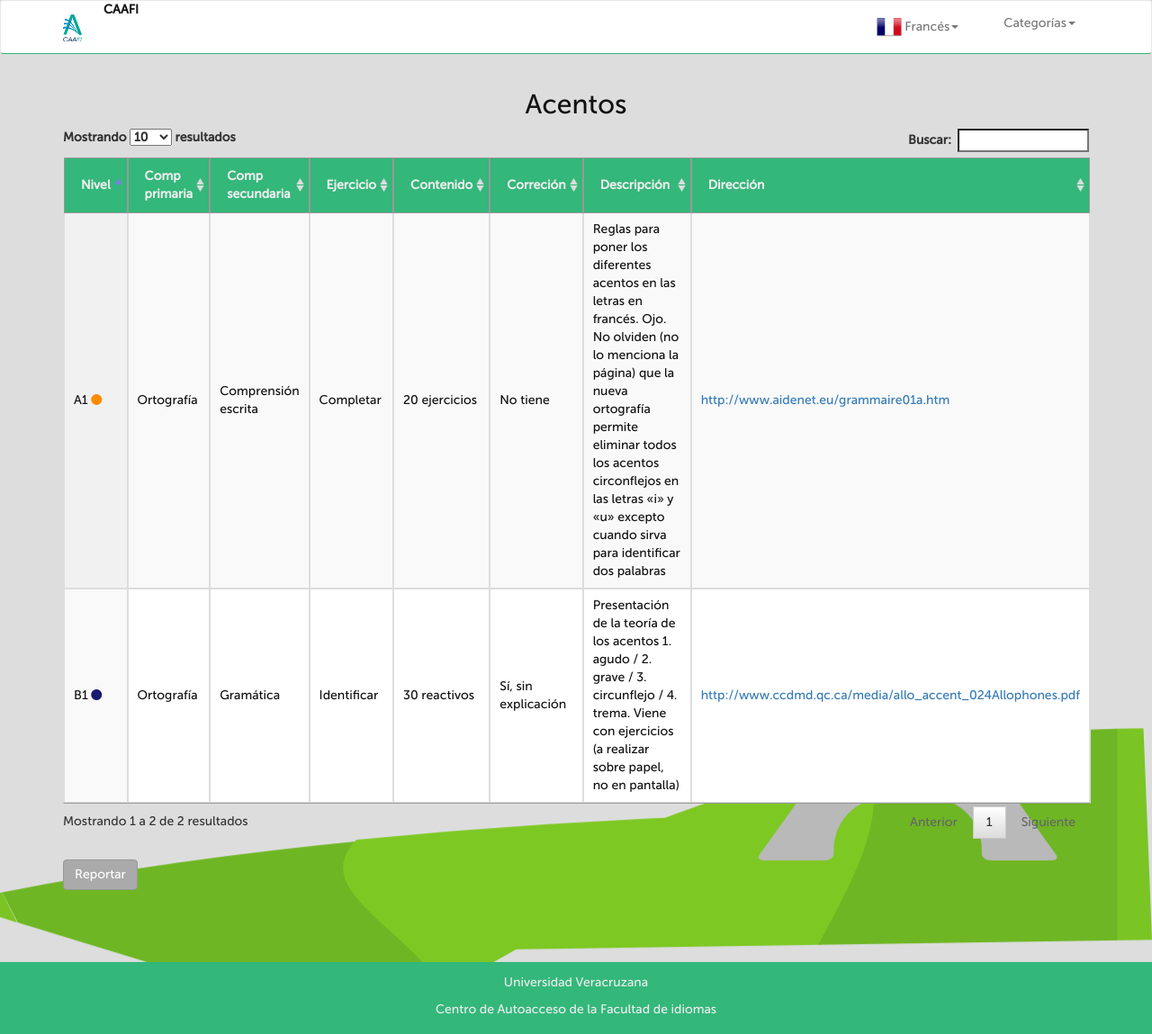
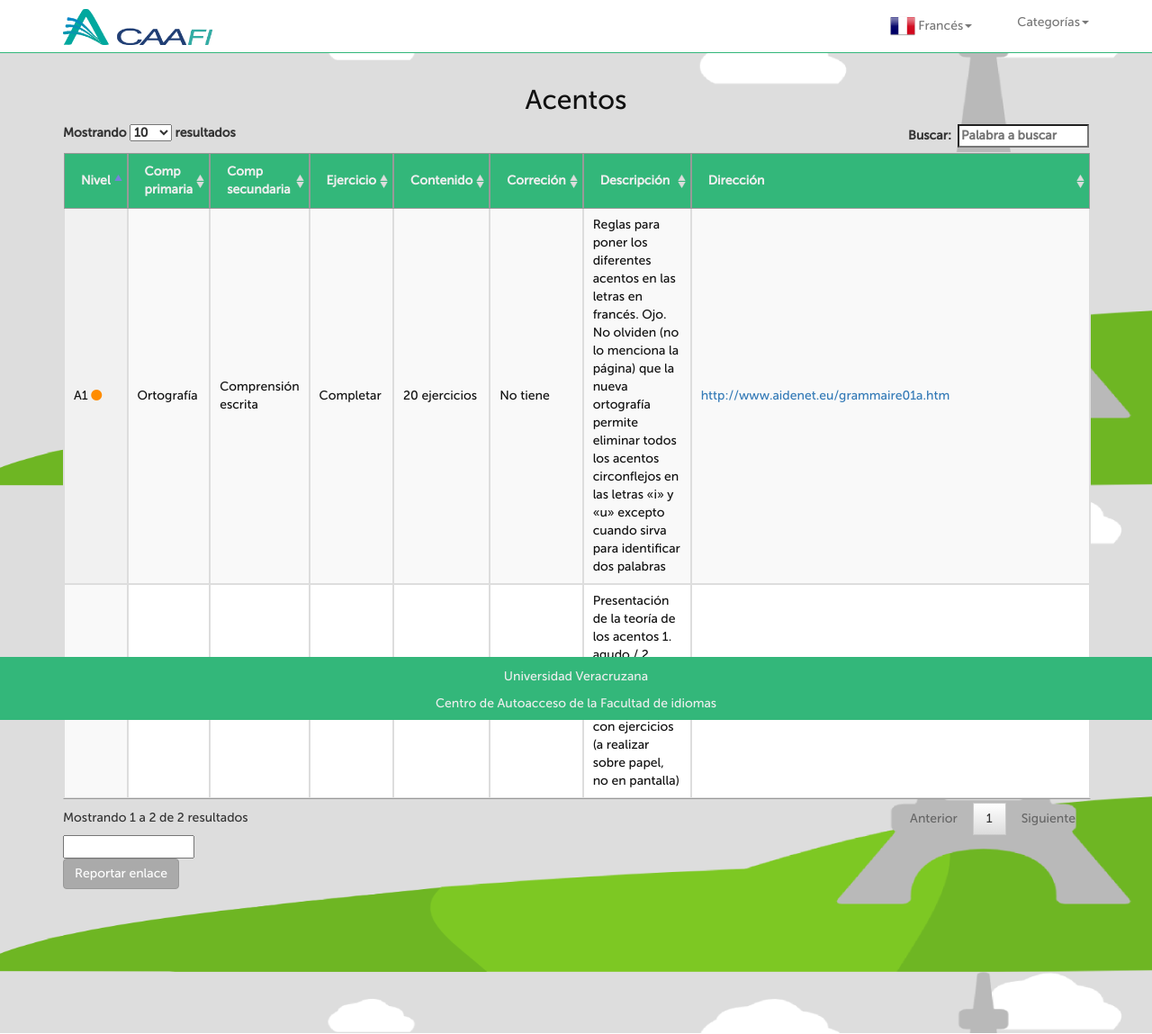
Before and after one commit to DiegoMatus/Caafi, a Django app: template templates/caafi/urls.html in a window 1280 px wide. Shown: the whole page at 90% size. Run offline with Django 3.2, Linux system fonts and the light colour scheme; the template is opened without the code that fills it: values that come from a table or form of the project are taken from there, others are empty; data comes from the database, SQL or seed files in the repository; some libraries are stand-ins or nearby versions.

Commit message:
Correción de estilos (footer, navbar, etc)

```diff
--- a/caafi/models.py
+++ b/caafi/models.py
@@ -53,6 +53,9 @@
 
 	def get_image_url(self):
 		return "{0}{1}".format('/static/caafi', self.image.url)
+
+	def get_total(self):
+		return self.count()
 
 	def __str__(self):
 		return self.name
--- a/caafi/urls.py
+++ b/caafi/urls.py
@@ -8,4 +8,5 @@
     url(r'^(?P<language_name>\w+)/$', 'lista_categorias'),
     url(r'^(?P<language_name>\w+)/(?P<category_name>[\w|\W]+)/$', 'lista_subcategorias'),
     url(r'^(?P<language_name>\w+)/(?P<category_name>[\w|\W]+)/(?P<subcategory_name>\w+)$', 'lista_urls'),
+    url(r'^url/add', 'urls_reportadas'),
 )
--- a/static/caafi/css/style.css
+++ b/static/caafi/css/style.css
@@ -18,8 +18,10 @@
 	background-repeat: no-repeat;
 	background-attachment: fixed;
 	background-position: bottom right;
+	background-size: 1358px 540px;
 	margin:0;
 	padding:0;
+	padding-top: 75px;
 	height:100%
 }
 
@@ -27,15 +29,11 @@
 	background-color: #33B77A;
 	bottom: 0;
 	color: #EEEEEE;
-	height: 80px;
-	margin-top: 2%;
-	padding: 1%;
-	position: absolute;
+	height: 60px;
+	padding: 1% 0 4.5% 0;
+	/*position: absolute;*/
 	width: 100%;
-}
-
-.row {
-	padding-top: 2%;
+	position: fixed;
 }
 
 #body {
@@ -47,8 +45,3 @@
    position:relative;
    bottom: 0;
 }
-
-#logo {
-	margin-top: 50%;
-	color: #111111;
-}
--- a/static/caafi/css/style2.css
+++ b/static/caafi/css/style2.css
@@ -31,3 +31,12 @@
 .navbar-default .navbar-brand:hover, .navbar-nav > li > a:hover{
 	color: #000000;
 }
+
+.text-gray {
+	color: #222222;
+}
+
+#logo-color {
+	padding-top: 10px;
+	padding-bottom: 20px;
+}
--- a/static/caafi/css/styleIndex.css
+++ b/static/caafi/css/styleIndex.css
@@ -23,6 +23,7 @@
 	height: 10%;
 	position: absolute;
 	width: 100%;
+	margin-top: 5%;
 }
 
 section {
--- a/templates/base.html
+++ b/templates/base.html
@@ -14,14 +14,13 @@
 <body>
 <div id="wrapper">
 	<header>
-		<nav class="navbar navbar-default">
+		<nav class="navbar navbar-default navbar-fixed-top">
 			<div class="container">
 				<!-- Brand and toggle get grouped for better mobile display -->
-				<div class=" navbar-header">
-						<a class="navbar-brand" href="/">
-							<img width="70%" height="150%" src="{% static "caafi/images/caafi-logo.png" %}" />
+				<div class="row navbar-header">
+						<a id="logo-color" class="col-xs-8 col-xs-offset-3 col-sm-4 col-sm-offset-4 col-md-4 col-md-offset-0 navbar-brand" href="/">
+							<img class="img-responsive" src="{% static "caafi/images/logo.png" %}" />
 						</a>
-						<a id="logo" href="/"><strong>CAAFI</strong></a>
 				</div>
 
 				<!-- Collect the nav links, forms, and other content for toggling -->
--- a/templates/caafi/categories.html
+++ b/templates/caafi/categories.html
@@ -16,6 +16,7 @@
 				</div>
 				<div class="category-content">
 					<img class="img-responsive" src="{{ category.get_image_url }}" />
+					<p class="text-gray">{{category.subcategories.count}} Subcategorías</p>
 				</div>
 				<div >
 					<h4>{{ category.name }}<br><small>Lorem ipsum dolor</small></h4>
--- a/templates/caafi/index.html
+++ b/templates/caafi/index.html
@@ -14,7 +14,7 @@
 				{% for language in languages %}
 					<a class="list-group-item my-list-group-item" href="{{ language.get_absolute_url }}">
 						<img src="{{ language.get_image_url }}" width='10%' height='10%' alt=""/>
-						<span class="badge my-badge"><span class="glyphicon glyphicon-menu-right"></span></span>{{ language.name }}
+						<span class="badge my-badge"><span class="glyphicon glyphicon-menu-right"></span></span>{{ languages_names }}
 					</a>
 				{% endfor %}
 			</ul>
--- a/templates/caafi/subcategories.html
+++ b/templates/caafi/subcategories.html
@@ -20,7 +20,7 @@
 	<h2 class="title text-center">{{ category }}</h2>
 	<div class="list-group">
 		{% for subcategory in subcategories %}
-			<a class="list-group-item subcategory" href="{{ subcategory.get_absolute_url }}">{{ subcategory.name }}</a>
+			<a class="text-justify list-group-item subcategory" href="{{ subcategory.get_absolute_url }}">{{ subcategory.name }}<p class="small text-right"> {{ subcategory.urls2.count }} direcciones</p></a>
 		{% endfor %}
 	</div>
 {% endblock %}
--- a/templates/caafi/urls.html
+++ b/templates/caafi/urls.html
@@ -67,8 +67,12 @@
 	    </tbody>
 	</table>
 	<div class="row">
-		<div class="col-xs-12 col-sm-10 col-md-3">
-			<a id="btn-reported" class="btn btn-warning btn-custom" href="#">Reportar</a>
+		<div class="">
+
 		</div>
+		<form class="col-xs-12 col-sm-10 col-md-3" action="/url/add" method="post">
+			<input type="text" name="reported_url" />
+        	<input type="submit" value="Reportar enlace" id="btn-reported" class="btn btn-warning btn-custom"/>
+		</form>
 	</div>
 {% endblock %}
```
Also changed, not shown: caafi/views.py (+16 -2 lines), static/caafi/css/style3.css (+0 -27 lines), static/caafi/js/scripts.js (+23 -18 lines), templates/baseIndex.html (+6 -2 lines), static/caafi/images/frances_background.png, static/caafi/images/logo-white.png (added), static/caafi/images/logo.png (added), static/caafi/images/respaldo.png (added), static/caafi/images/sd.png (deleted), static/caafi/js/jquery.dataTables.js.
